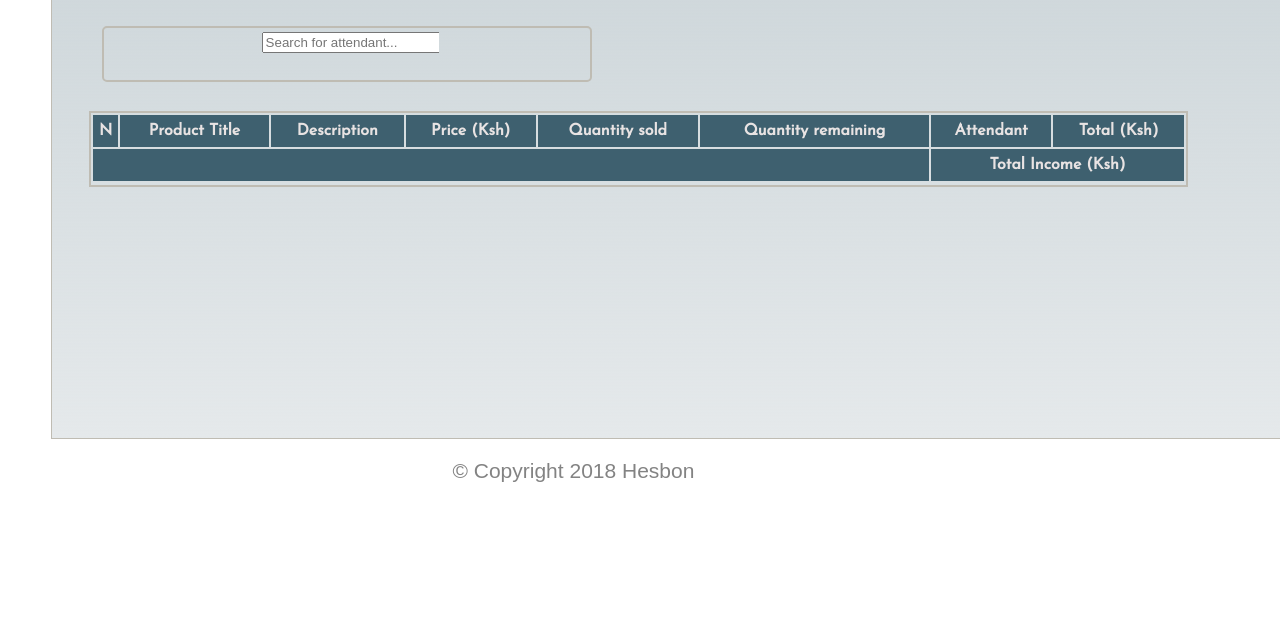
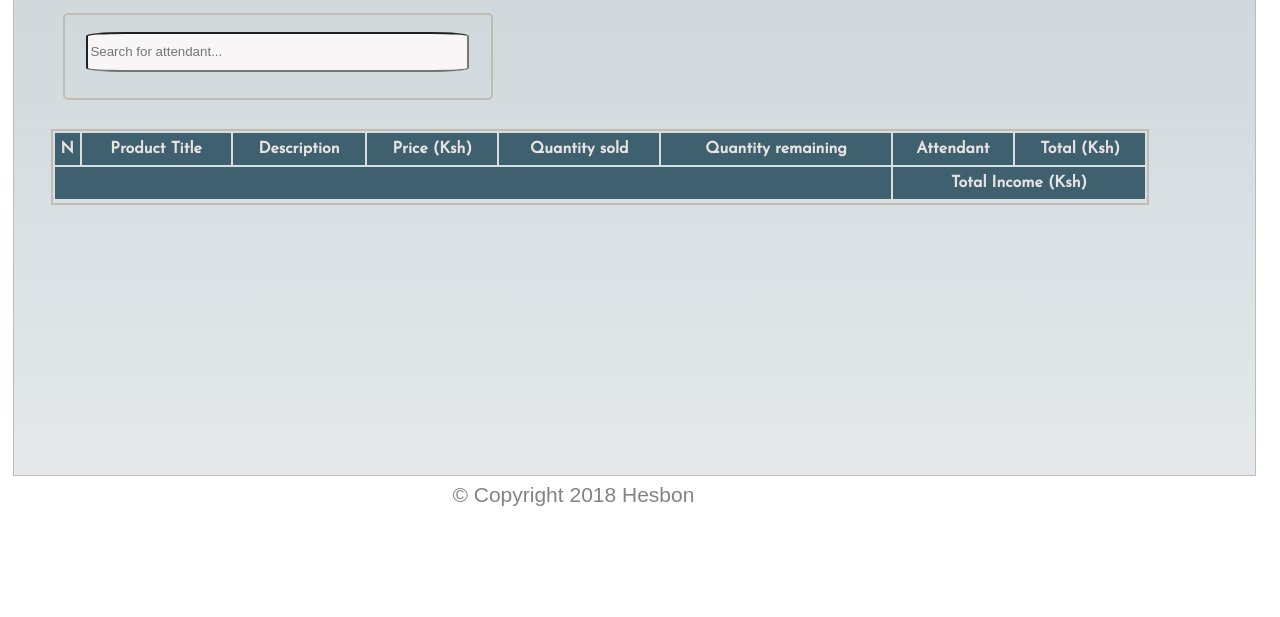
Before and after one commit to Hesbon5600/Store-manager, a plain HTML site: page admin_records.html in a window 1280 px wide. Shown: the part 183-800 px from the top of the page. Drawn offline with Linux system fonts and the light colour scheme; no server answers; sample sign-in values are in the browser's storage.

Commit message:
[Bug #161866191] Refactoring the code

```diff
--- a/admin_records.html
+++ b/admin_records.html
@@ -23,7 +23,7 @@
             </ul>
         </nav>
     </header> <!-- /header -->
-    <div class="content">
+    <div class="content" style="min-height: 550px;">
         <div class="admin-header">
             <div class="admin-logo">
                 <a href="index.html">
@@ -38,7 +38,7 @@
             <div class="search">
                 <div>
                     <form action="#" method="POST">
-                        <input type="search" name="search" placeholder="Search for attendant...">
+                        <input style="height:40px" type="search" name="search" placeholder="Search for attendant...">
                     </form>
                 </div>
             </div>
--- a/static/admin-style.css
+++ b/static/admin-style.css
@@ -214,23 +214,30 @@
     margin: 25px;
 }
 .action.sort{
-    width: 40%;
+    width: 35%;
     border-radius: 5px;
-    height: 2%;
-    padding: 0;
+}
 
-}
-.action.sort #search{
+.action.sort .search{
     width: 100%;
     height: 10%;
     margin: 1% 2% 1% 1%;
 
 }
+.action.sort .search div{
+    width: 100%;
+    margin: 3% auto;
+    margin-bottom: 0;
+}
+.action.sort .search div form input{
+    width: 100%;
+    margin: 0;
+    height: 10%;
+    border-radius: 10%;
+    outline: none;
+    background-color: #f8f6f6;
+}
 
-.action.sort #search div form input{
-    width: 100%;
-    margin-left: 5%;
-}
 /* Table div (Displaying records from DB) */
 
 .content .table-div {
--- a/static/style.css
+++ b/static/style.css
@@ -23,11 +23,6 @@ html {
   html {
     font-size: 9.375px;
   }
-}
-
-html,
-body {
-  height: 100%;
 }
 
 body {
@@ -364,10 +359,10 @@ input[type="button"].button-primary:focus {
  * Main Content Styles
  *===========================================*/
 .content{
-    padding: 3% 4%;
+    padding: 3%;
     width: 95%;
-    min-height: 500px;
-    margin: 1% 4%;
+    height: 100%;
+    margin: 0 1%;
     border: 1px solid #BFBCB3;
     padding: 10px 0px 25px 25px;
     background:linear-gradient(to bottom, rgba(82, 113, 126, .3), #e5e9eb);
@@ -389,6 +384,7 @@ input[type="button"].button-primary:focus {
 }
 .main-content.welcome{
   width: 60%;
+  min-height: 450px;
   margin-right: 0;
 }
 .main-content.products{
@@ -485,7 +481,6 @@ input[type="button"].button-primary:focus {
     padding: 0 1% 2% 1%;
     border: 1px solid #888;
     width:20%;
-    height: 45%;
     position: fixed;
     left: 34%;
     border-radius: 5px;
```
Also changed, not shown: products.html (+2 -2 lines), static/js/modal.js (+7 -1 lines).
